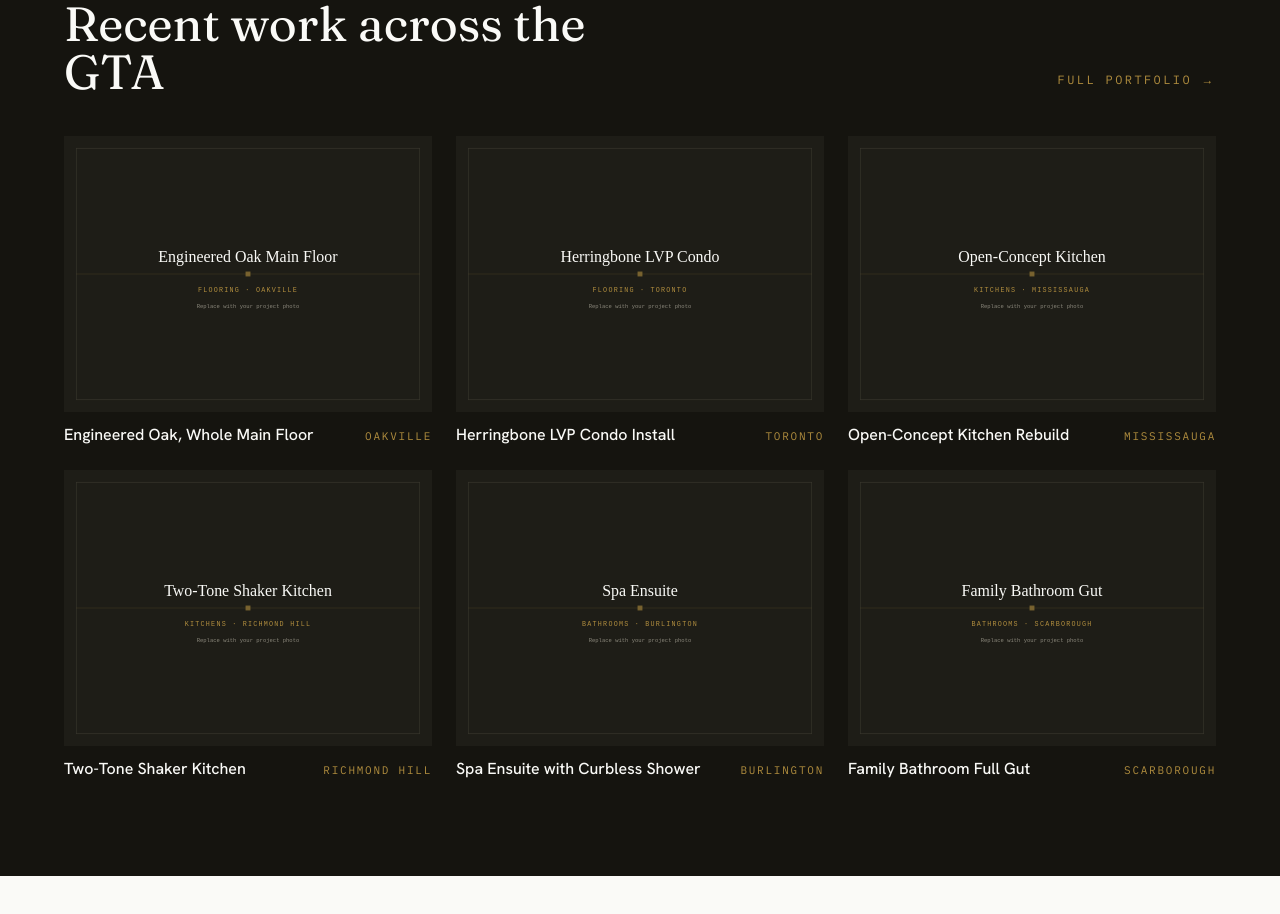
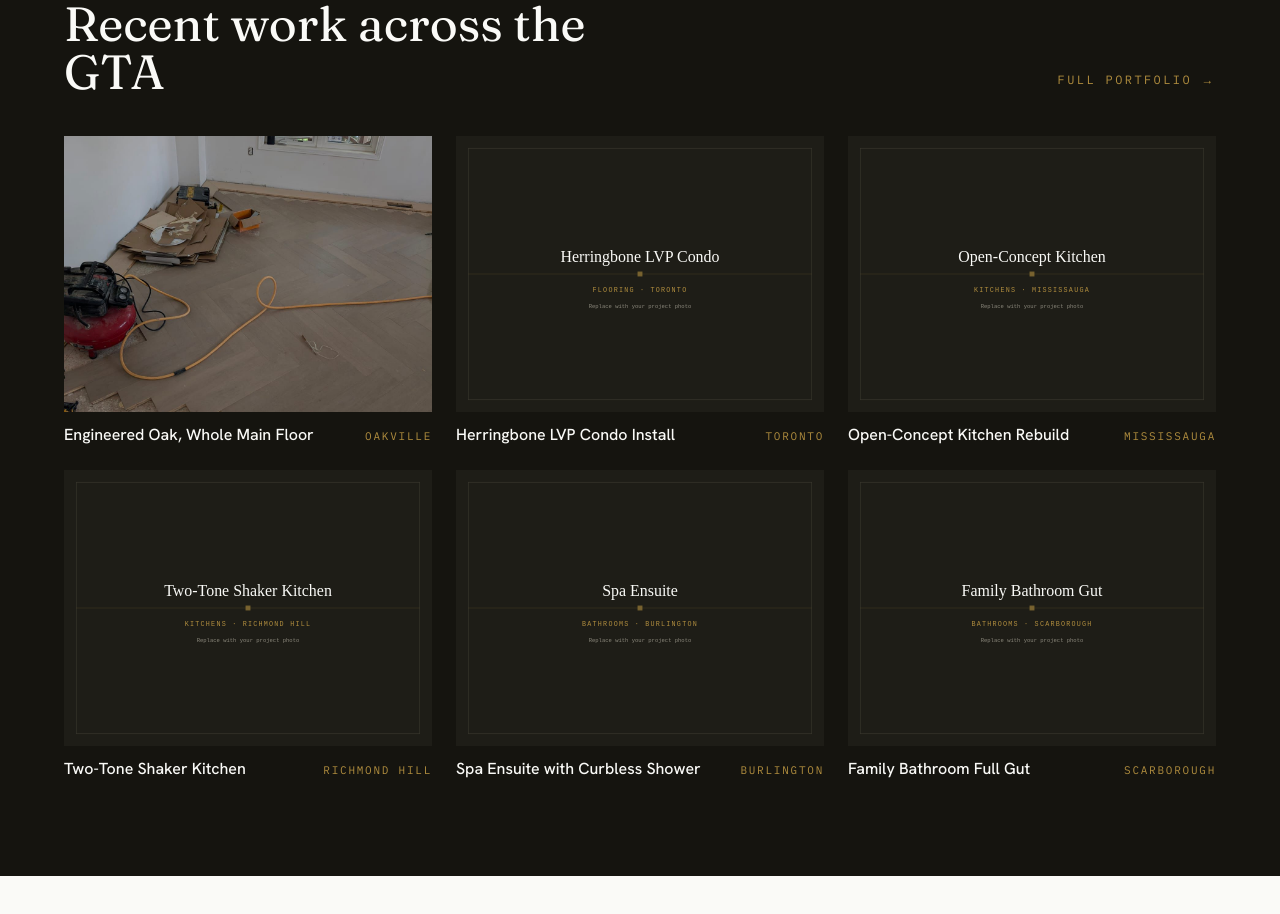
Before and after one commit to DDbuilds/D-D-Builds, a Next.js app: page / in a window 1280 px wide. Shown: the part 2540-3454 px from the top of the page. Built offline with nearby package versions, Linux system fonts and the light colour scheme; no server answers.

Commit message:
Update data.ts

```diff
--- a/content/data.ts
+++ b/content/data.ts
@@ -29,7 +29,7 @@ export const projects: Project[] = [
     title: "Engineered Oak, Whole Main Floor",
     category: "Flooring",
     location: "Oakville",
-    image: "/projects/flooring-1.svg",
+    image: "/projects/PHOTO-2025-06-11-14-42-27.JPG",
     description:
       "1,400 sq ft of wide-plank engineered oak with flush vents and matching stair nosing.",
   },
```
